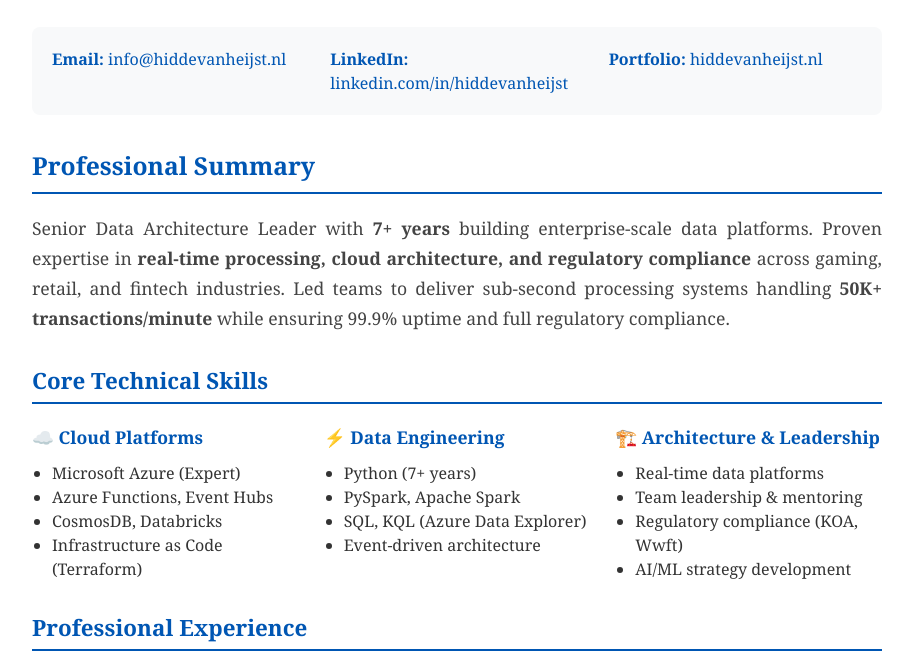
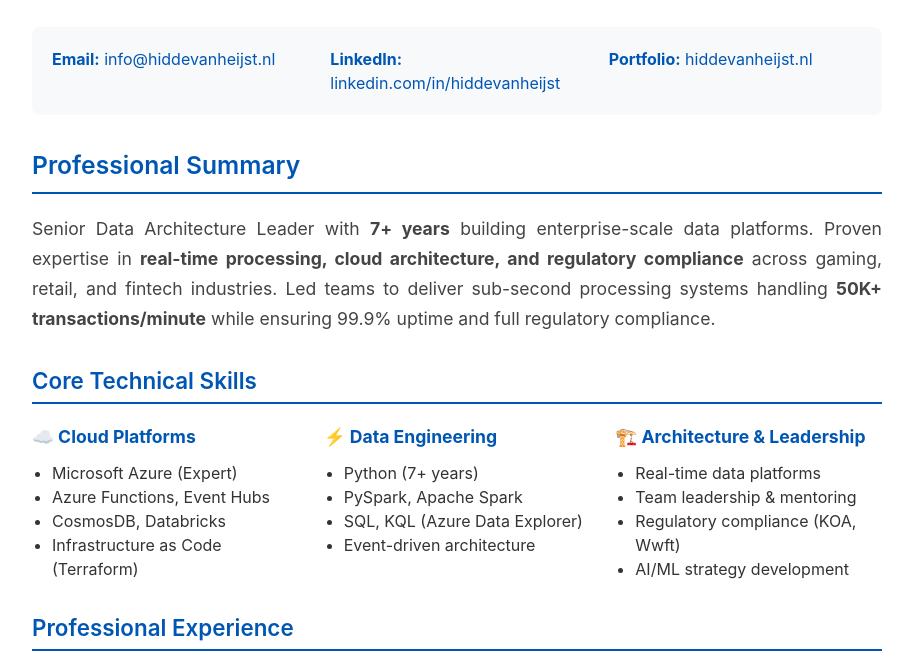
Before and after one commit to HiddevH/hiddevanheijst.nl, a plain HTML site: page resume.html in a window 1280 px wide. Shown: the part 216-884 px from the top of the page, without its empty margins (183-1096 px from the left). Drawn offline with Linux system fonts and the light colour scheme.

Commit message:
update font

```diff
--- a/resume.html
+++ b/resume.html
@@ -103,7 +103,7 @@
 
         /* Screen Styles */
         body {
-            font-family: 'Georgia', 'Times New Roman', serif;
+            font-family: -apple-system, BlinkMacSystemFont, 'Segoe UI', 'Roboto', 'Oxygen', 'Ubuntu', 'Cantarell', sans-serif;
             line-height: 1.5;
             margin: 0;
             padding: 0;
```
